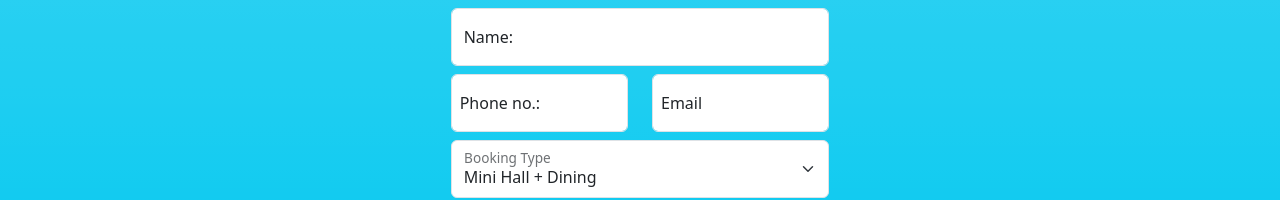
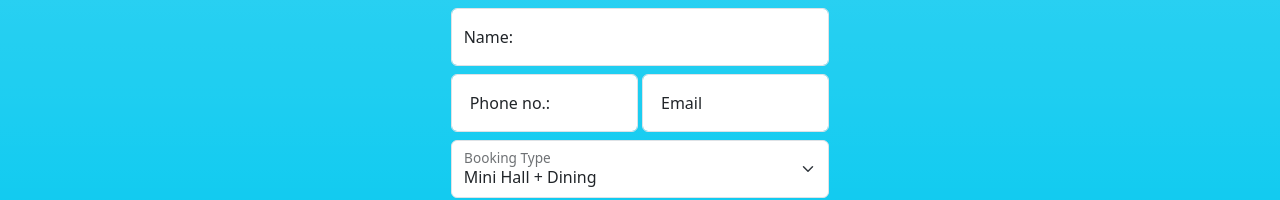
Before and after one commit to Rahul-Alokkan/AlokkanAuditorium, an Angular app: page /landing in a window 1280 px wide. Shown: the part 2172-2372 px from the top of the page. Built offline with nearby package versions, Linux system fonts and the light colour scheme.

Commit message:
Changed Form sizes

```diff
--- a/src/app/landing/landing.component.html
+++ b/src/app/landing/landing.component.html
@@ -193,7 +193,7 @@
     <p class="lead text-muted">Contact us for bookings and enquiry!!</p>
 
     <div class="container text-start">
-      <form action="https://formsubmit.co/info@alokkan.com" method="post" >
+      <form action="https://formsubmit.co/rahulalokkan@gmail.com" method="post" >
 
         <div class="form-floating mb-2">
           <input type="text" class="form-control" name="Name" id="name" placeholder="eg: Ram Kumar" required>
@@ -201,7 +201,7 @@
         </div>
 
 
-        <div class="row mb-2">
+        <div class="row mb-2 g-1">
           <div class="col form-floating">
             <input type="tel" id="typePhone" name="Phone" class="form-control" placeholder="eg: 9124687510" required>
             <label for="typePhone" class="ms-2">Phone no.:</label>
```
